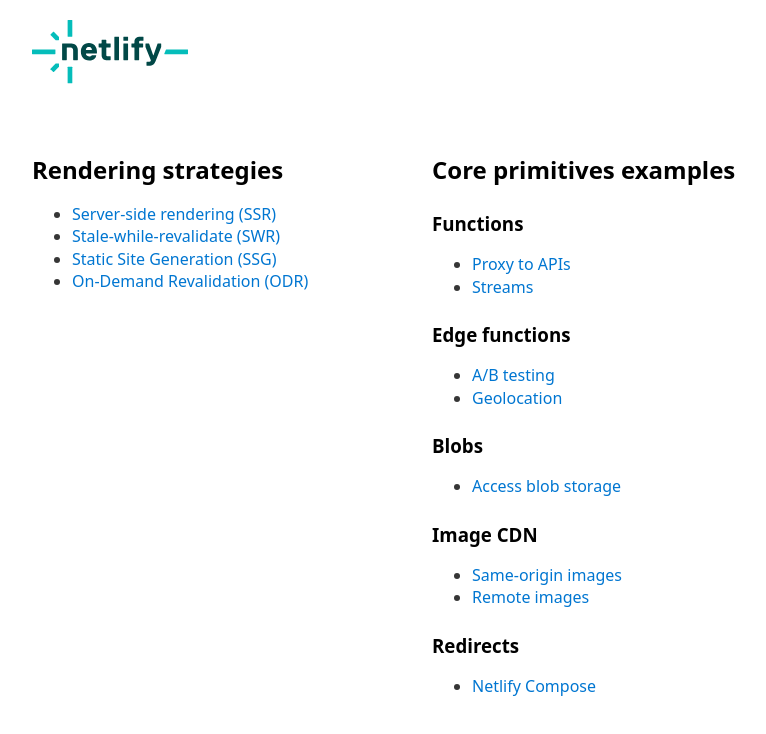
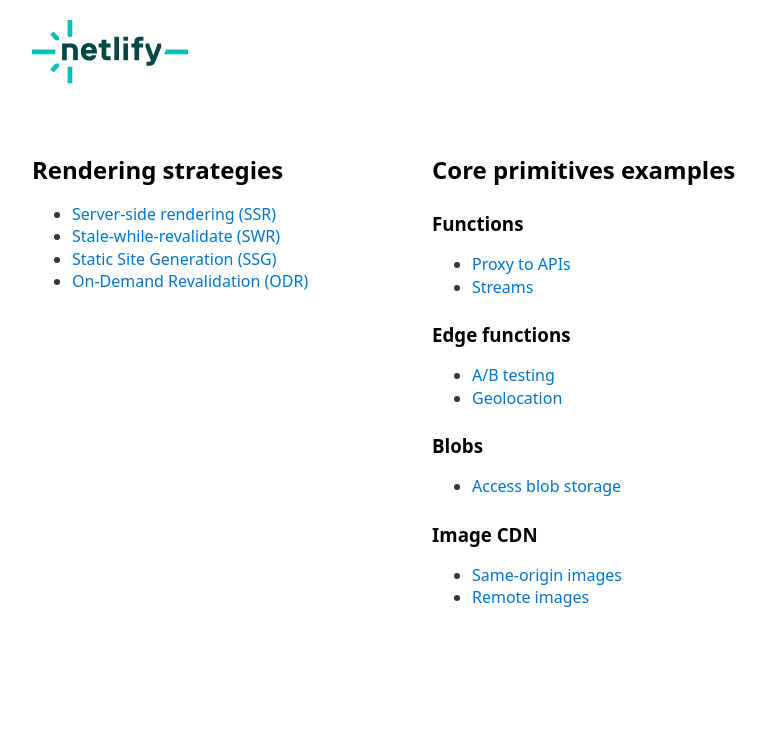
Before and after one commit to netlify/netlify-workshop, a Next.js app: page / in a window 1280 px wide. Shown: the top 734 px of the page, without its empty margins (208-974 px from the left). Built offline with nearby package versions, Linux system fonts and the light colour scheme.

Commit message:
remove redirects

```diff
--- a/src/pages/index.tsx
+++ b/src/pages/index.tsx
@@ -75,14 +75,6 @@
               <Link href="/primitives/image-cdn/remote">Remote images</Link>
             </li>
           </ul>
-          <h3>Redirects</h3>
-          <ul>
-            <li>
-              <Link href="/compose">
-                Netlify Compose
-              </Link>
-            </li>
-          </ul>
         </div>
       </section>
     </main>
```
